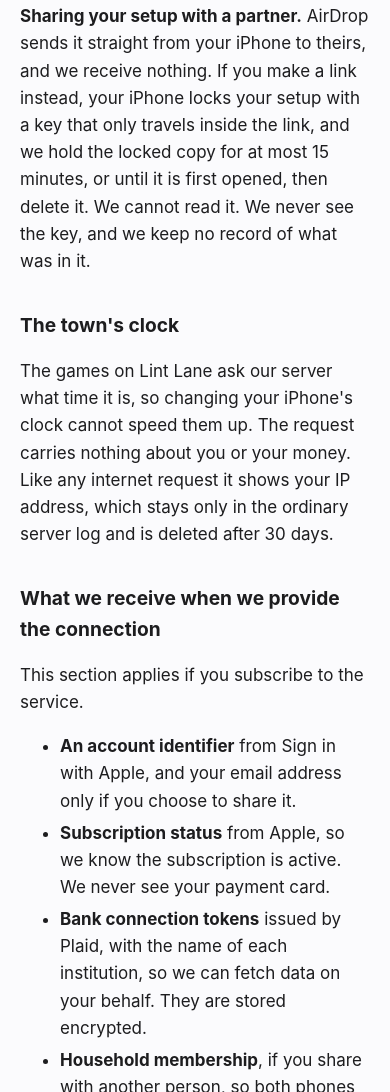
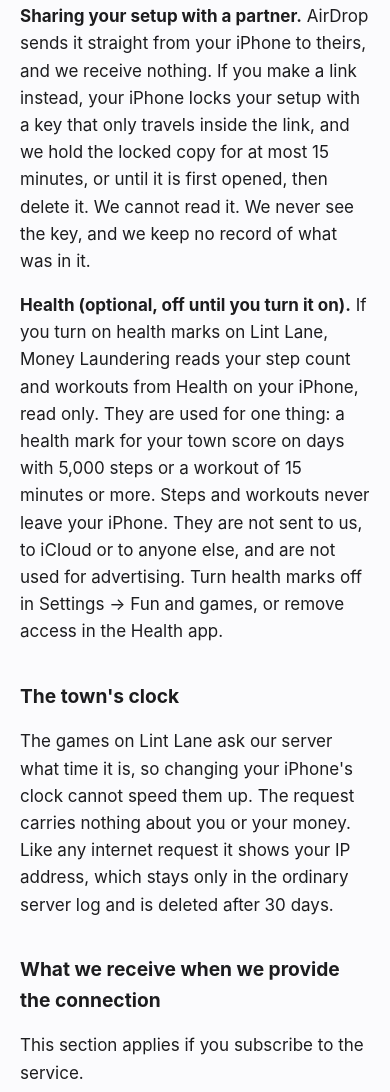
Before and after one commit to UREMpre/laundering-site, a plain HTML site: page privacy.html in a window 390 px wide. Shown: the part 2369-3461 px from the top of the page. Drawn offline with Linux system fonts and the light colour scheme.

Commit message:
Policy: health marks read steps and workouts on the iPhone only

```diff
--- a/privacy.html
+++ b/privacy.html
@@ -50,6 +50,8 @@
   </ul>
   <p>The app keeps a backup of your plan, your sorting, your goals, what you typed in by hand and your settings in your own iCloud (Apple's CloudKit), so they come back if you get a new iPhone. It is stored in your iCloud, under Apple's protections, and we cannot read it. You can turn the backup off in the app's Settings, and "Erase everything" deletes it. If you share a household with another person, the same data also syncs between your iCloud account and theirs. Face ID is handled by iOS; the app never receives your face or fingerprint data.</p>
   <p><b>Sharing your setup with a partner.</b> AirDrop sends it straight from your iPhone to theirs, and we receive nothing. If you make a link instead, your iPhone locks your setup with a key that only travels inside the link, and we hold the locked copy for at most 15 minutes, or until it is first opened, then delete it. We cannot read it. We never see the key, and we keep no record of what was in it.</p>
+
+  <p><b>Health (optional, off until you turn it on).</b> If you turn on health marks on Lint Lane, Money Laundering reads your step count and workouts from Health on your iPhone, read only. They are used for one thing: a health mark for your town score on days with 5,000 steps or a workout of 15 minutes or more. Steps and workouts never leave your iPhone. They are not sent to us, to iCloud or to anyone else, and are not used for advertising. Turn health marks off in Settings → Fun and games, or remove access in the Health app.</p>
 
   <h2>The town's clock</h2>
   <p>The games on Lint Lane ask our server what time it is, so changing your iPhone's clock cannot speed them up. The request carries nothing about you or your money. Like any internet request it shows your IP address, which stays only in the ordinary server log and is deleted after 30 days.</p>
```
